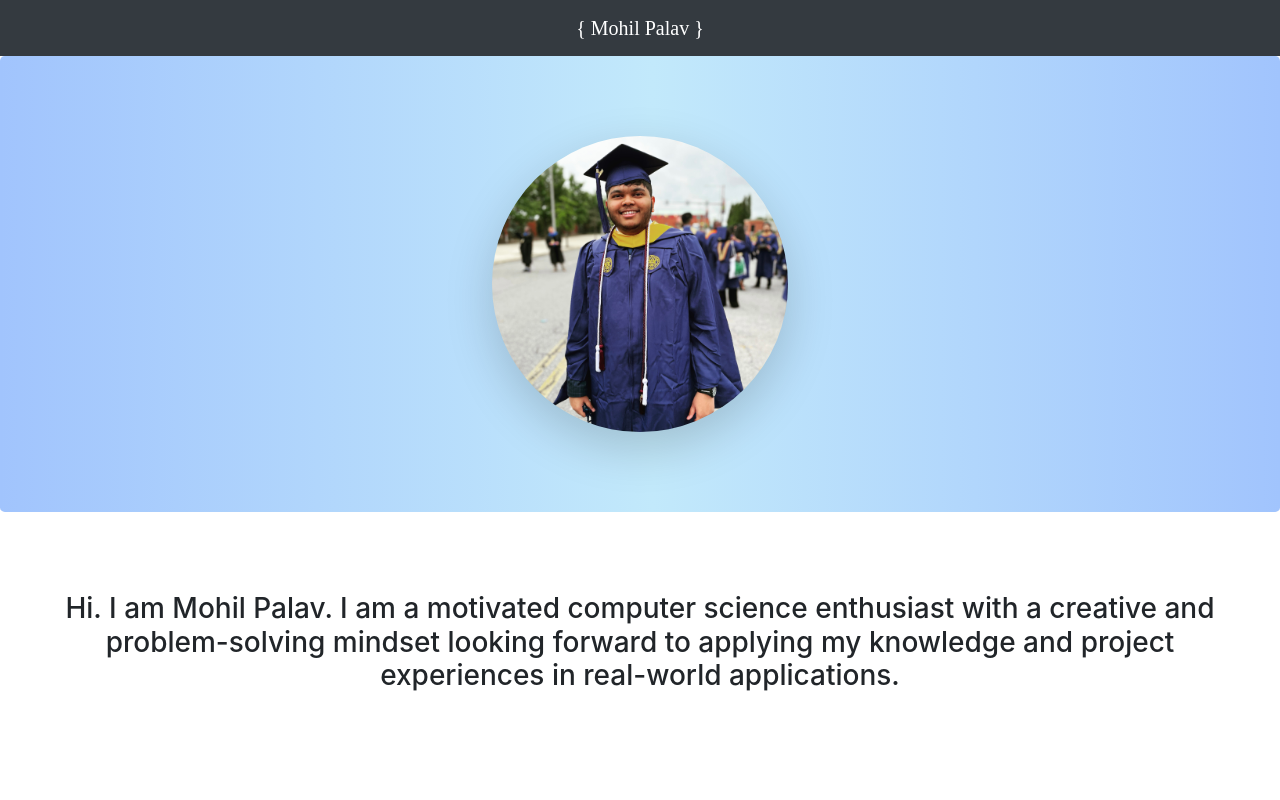
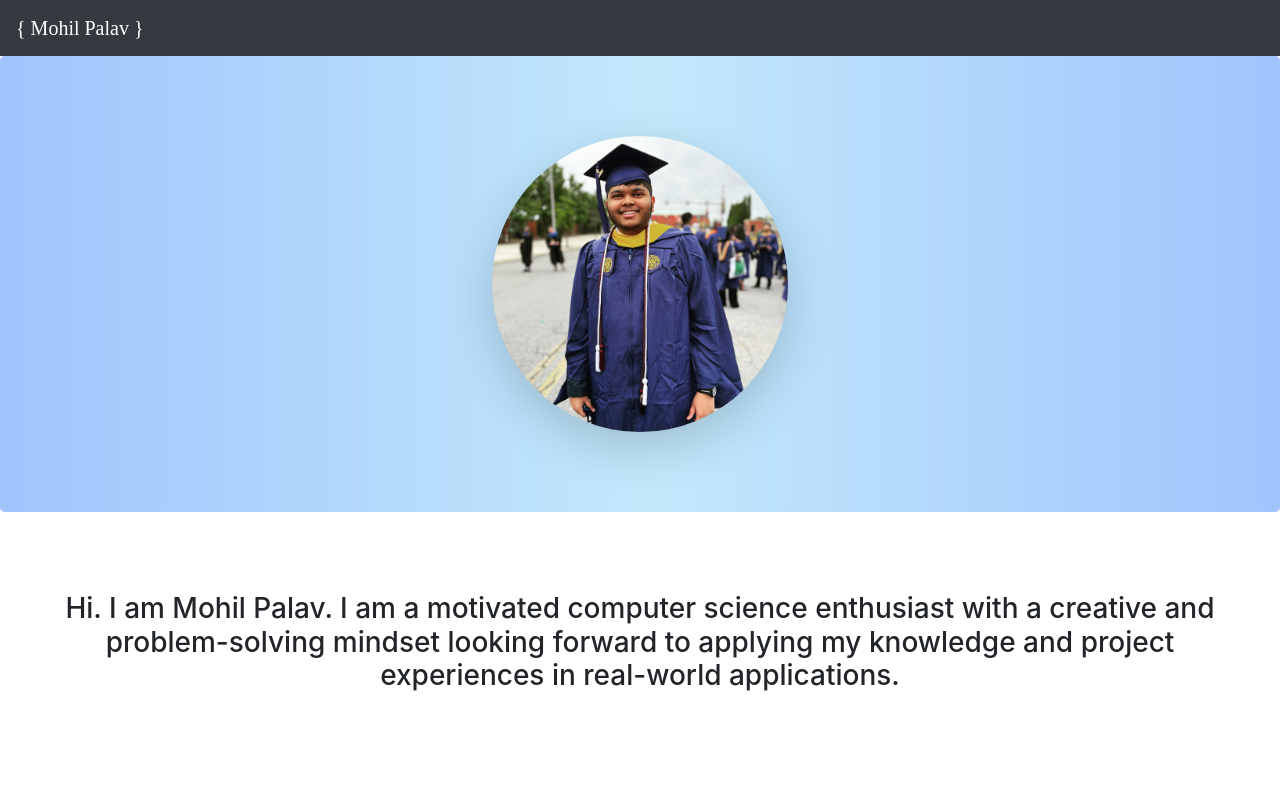
Before and after one commit to Mohilpalav/portfolio, a Vue app: page / in a window 1280 px wide. Shown: the top 800 px of the page. Built offline with nearby package versions, Linux system fonts and the light colour scheme.

Commit message:
Update NavBar

```diff
--- a/src/components/Jumbotron.vue
+++ b/src/components/Jumbotron.vue
@@ -4,7 +4,6 @@
     <b-jumbotron class="back">
         <b-container fluid class="p-3">
             <b-img center rounded="circle" class="image mx-auto shadow-lg bg-white rounded" :src="require('../assets/picture.jpg')"></b-img>
-
         </b-container>
     </b-jumbotron>
 
--- a/src/components/NavBar.vue
+++ b/src/components/NavBar.vue
@@ -2,10 +2,12 @@
 <template>
 
     <div class="Navbar">
-        <b-navbar class="nav" toggleable type="dark" variant="dark">
+        <b-navbar class="nav" type="dark" variant="dark">
+        <a href="#">
             <b-navbar-brand class="mx-auto">
                 { Mohil Palav }
             </b-navbar-brand>
+         </a>
         </b-navbar>
     </div>
 
```
